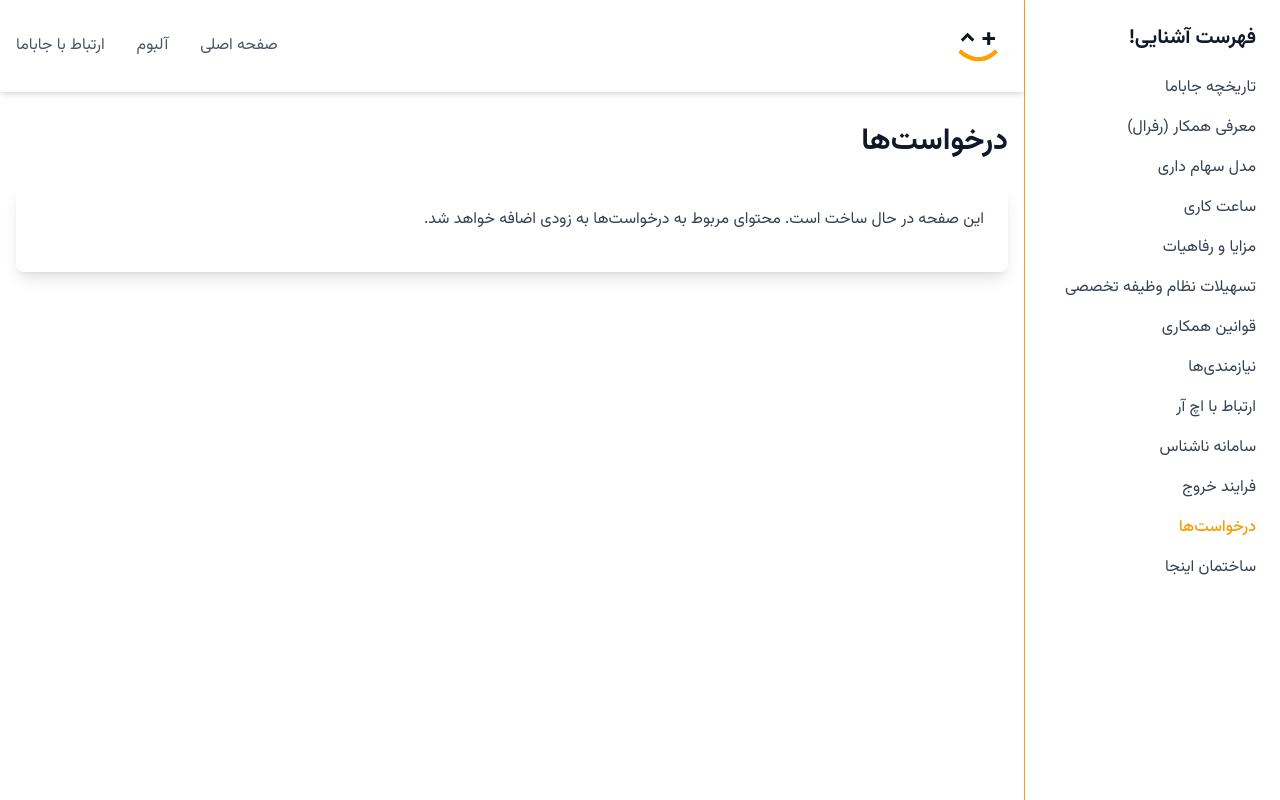
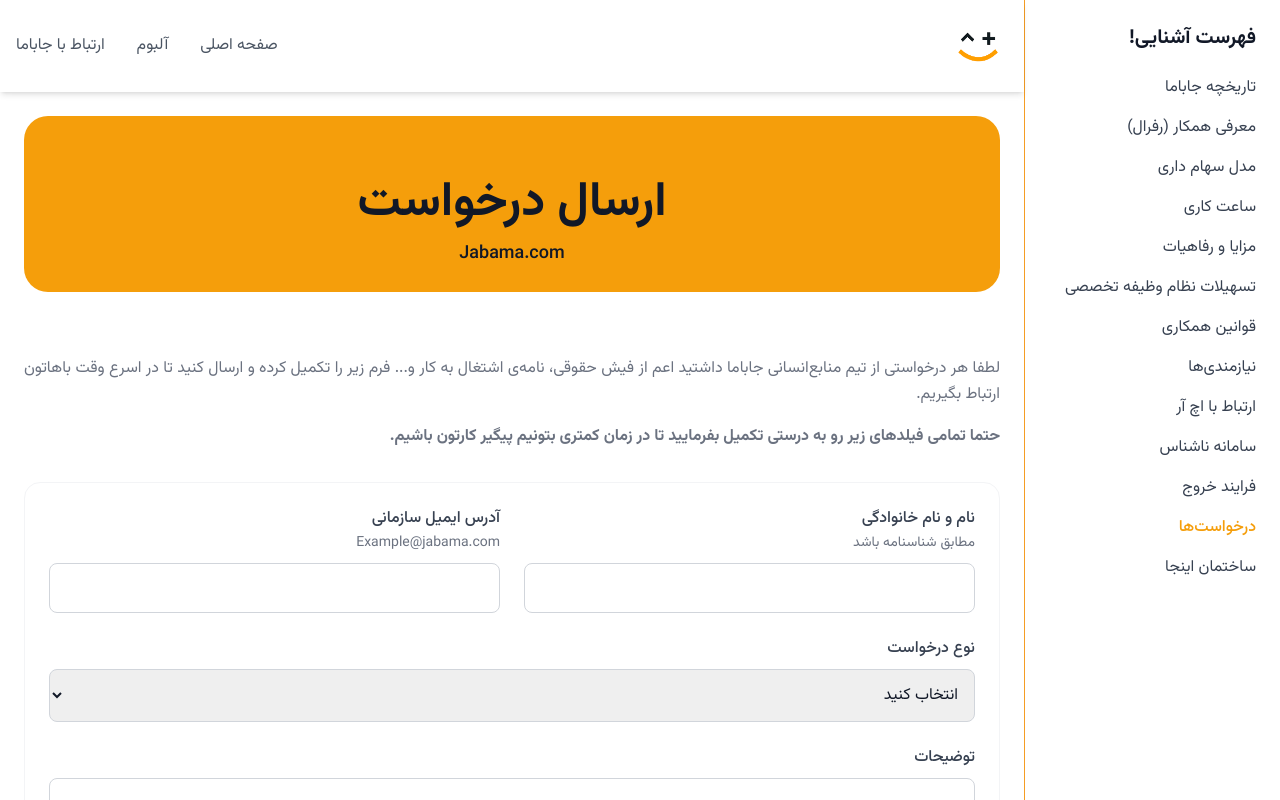
Before and after one commit to espitman/jbm-hr-life, a Nuxt app: page /requests in a window 1280 px wide. Shown: the top 800 px of the page. Built offline with nearby package versions, Linux system fonts and the light colour scheme.

Commit message:
feat: update requests page design and form fields

```diff
--- a/pages/exit-process.vue
+++ b/pages/exit-process.vue
@@ -8,10 +8,6 @@
     <div class="p-8">
       <!-- Introduction Section -->
       <div class="mb-12">
-        <div class="flex items-center justify-start mb-6">
-          <div class="w-5 h-5 rounded-full bg-amber-500 ml-2"></div>
-          <h2 class="text-2xl font-bold">فرایند خروج از شرکت</h2>
-        </div>
         <p class="text-gray-500 leading-relaxed text-justify mb-6">
           در صورتی که هر کدام از همکاران مایل به ادامه همکاری با شرکت نباشند ، بایستی درخواست خود را طبق روال زیر پیش ببرند.
         </p>
--- a/pages/requests.vue
+++ b/pages/requests.vue
@@ -1,16 +1,78 @@
 <template>
-  <div class="container mx-auto px-4 py-8">
-    <h1 class="text-3xl font-bold mb-6">درخواست‌ها</h1>
-    <div class="bg-white rounded-lg shadow-lg p-6">
-      <p class="text-gray-700 mb-4">
-        این صفحه در حال ساخت است. محتوای مربوط به درخواست‌ها به زودی اضافه خواهد شد.
-      </p>
+  <div class="container p-6">
+    <PageHeaderCard
+      title="ارسال درخواست"
+      :showDot="false"
+    />
+
+    <div class="">
+      <div class="space-y-4 text-gray-500 leading-relaxed text-justify">
+        <p>
+          لطفا هر درخواستی از تیم منابع‌انسانی جاباما داشتید اعم از فیش حقوقی، نامه‌ی اشتغال به کار و... فرم زیر را تکمیل کرده و ارسال کنید تا در اسرع وقت باهاتون ارتباط بگیریم.
+        </p>
+        <p class="font-semibold">
+          حتما تمامی فیلدهای زیر رو به درستی تکمیل بفرمایید تا در زمان کمتری بتونیم پیگیر کارتون باشیم.
+        </p>
+      </div>
+
+      <form class="mt-8 border border-gray-100 rounded-2xl p-6 bg-white">
+        <div class="grid grid-cols-1 md:grid-cols-2 gap-6">
+          <div class="space-y-2">
+            <div>
+              <label class="block text-gray-700 font-medium">نام و نام خانوادگی</label>
+              <span class="text-sm text-gray-500">مطابق شناسنامه باشد</span>
+            </div>
+            <input type="text" class="w-full p-3 border border-gray-300 rounded-lg focus:ring-2 focus:ring-amber-400 focus:border-transparent" />
+          </div>
+
+          <div class="space-y-2">
+            <div>
+              <label class="block text-gray-700 font-medium">آدرس ایمیل سازمانی</label>
+              <span class="text-sm text-gray-500">Example@jabama.com</span>
+            </div>
+            <input type="email" class="w-full p-3 border border-gray-300 rounded-lg focus:ring-2 focus:ring-amber-400 focus:border-transparent" />
+          </div>
+
+          <div class="col-span-2 space-y-2">
+            <label class="block text-gray-700 font-medium">نوع درخواست</label>
+            <select class="w-full p-3 border border-gray-300 rounded-lg focus:ring-2 focus:ring-amber-400 focus:border-transparent">
+              <option value="">انتخاب کنید</option>
+              <option value="اشتغال به کار">اشتغال به کار</option>
+              <option value="فیش حقوقی مهر شده">فیش حقوقی مهر شده</option>
+              <option value="کسر از حقوق">کسر از حقوق</option>
+              <option value="معرفی نامه">معرفی نامه</option>
+              <option value="نامه حسن انجام کار">نامه حسن انجام کار</option>
+              <option value="نامه تاییدیه">نامه تاییدیه</option>
+              <option value="نامه سفارت">نامه سفارت</option>
+            </select>
+          </div>
+
+          <div class="col-span-2 space-y-2">
+            <label class="block text-gray-700 font-medium">توضیحات</label>
+            <textarea rows="4" class="w-full p-3 border border-gray-300 rounded-lg focus:ring-2 focus:ring-amber-400 focus:border-transparent"></textarea>
+          </div>
+        </div>
+
+        <div class="mt-6 flex justify-end">
+          <button type="submit" class="bg-amber-500 text-black px-8 py-3 rounded-lg font-medium hover:bg-amber-600 transition-colors">
+            ارسال درخواست
+          </button>
+        </div>
+      </form>
     </div>
   </div>
 </template>
 
 <script setup>
+import PageHeaderCard from '~/components/ui/PageHeaderCard.vue'
+
 definePageMeta({
   layout: 'default'
 })
 </script>
+
+<style scoped>
+input, select, textarea {
+  direction: rtl;
+}
+</style>
```
